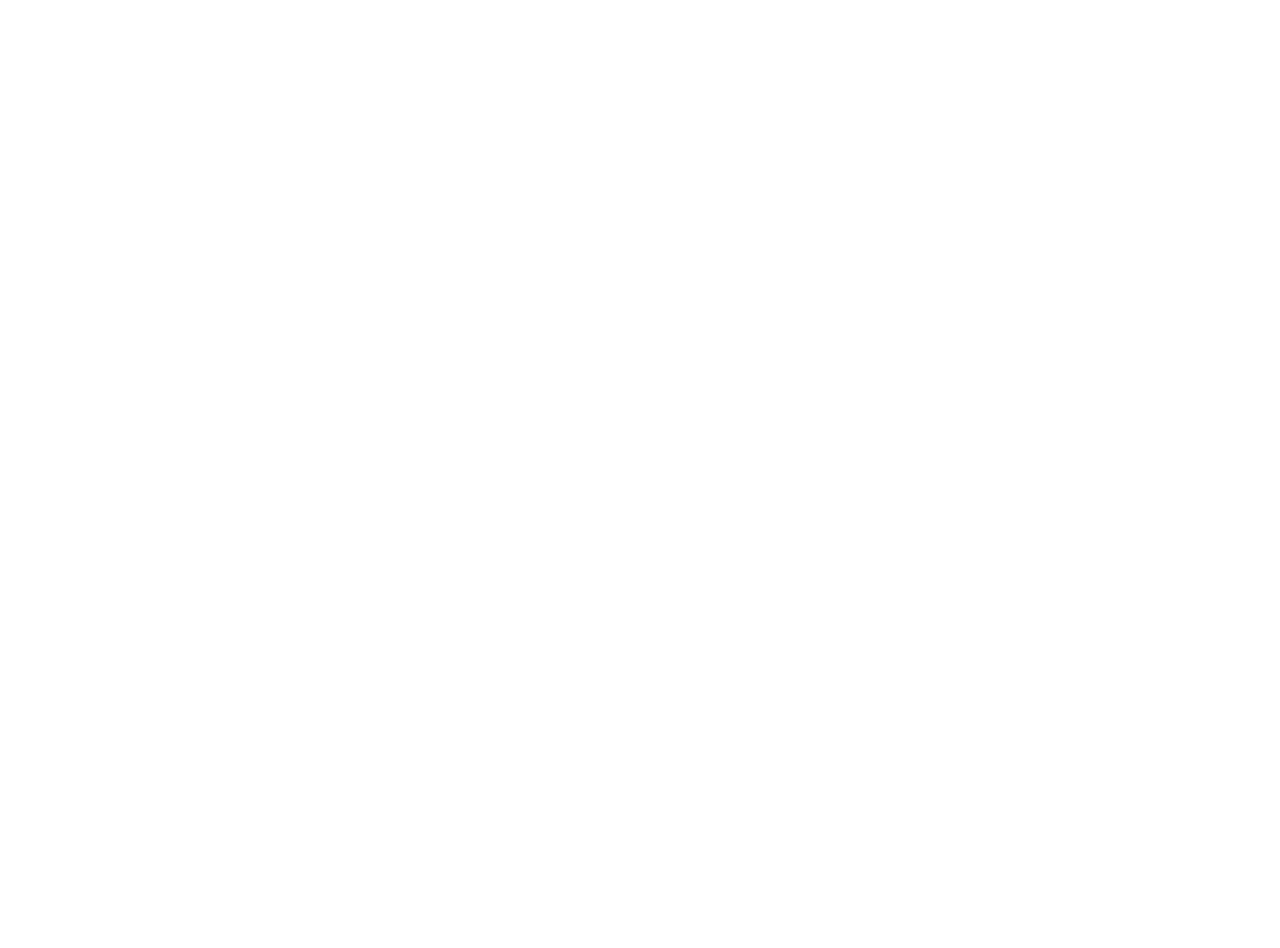
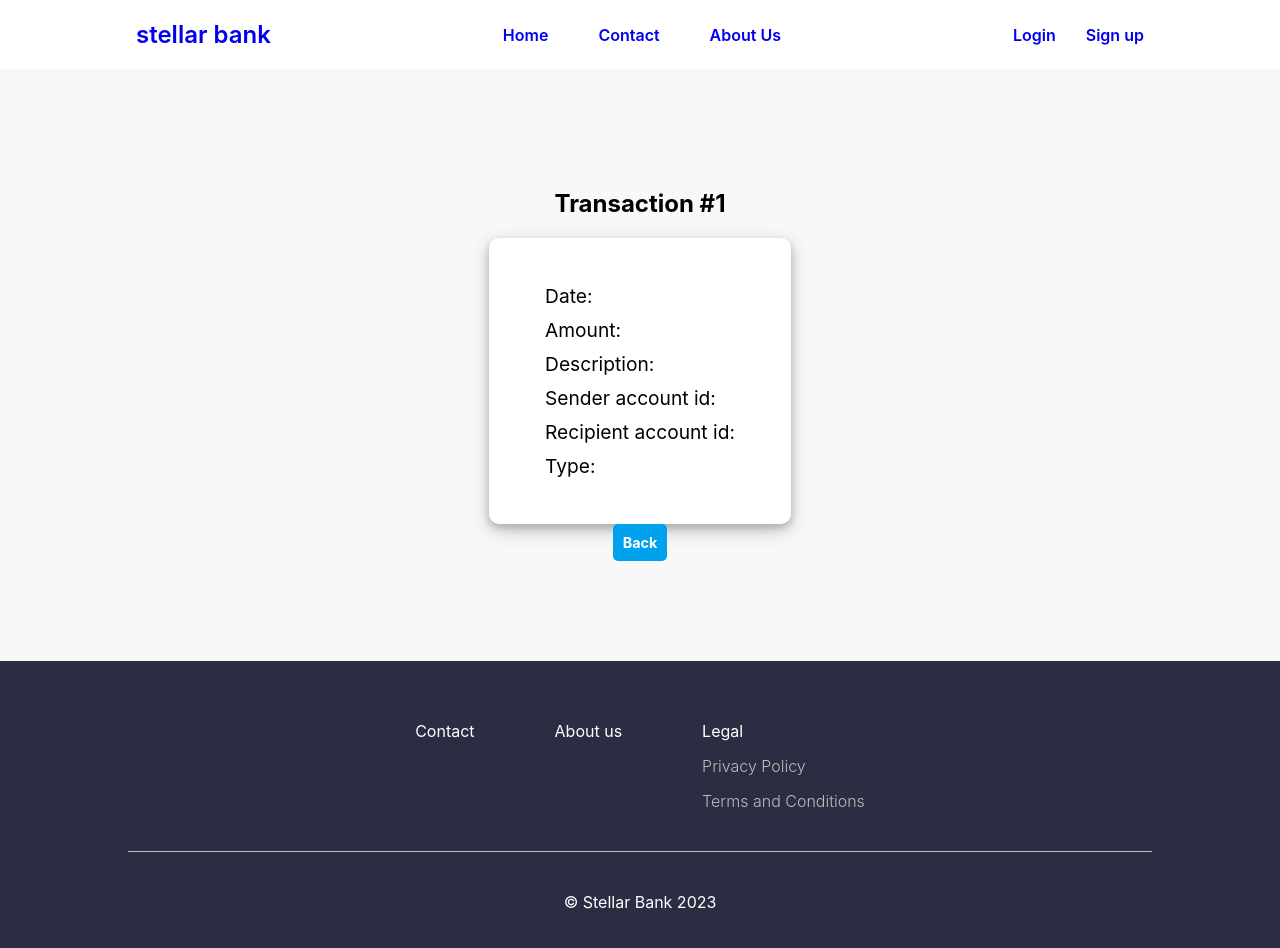
Before and after one commit to vldimr14/webbankapp, a React (Create React App) app in the folder frontend/webbankapp-frontend/: page /profile/transactions/1 in a window 1280 px wide. Before the commit this address had no page. Shown: the top 948 px of the page. Before the commit the page ends 800 px from the top, so only its background shows below. Built offline with nearby package versions, Linux system fonts and the light colour scheme; no server answers; the HTML template or start-up script is replaced by a standard one.

Commit message:
create transaction details page and implement corresponding method on backend

```diff
--- a/frontend/webbankapp-frontend/src/components/ProfileComponent.jsx
+++ b/frontend/webbankapp-frontend/src/components/ProfileComponent.jsx
@@ -1,7 +1,7 @@
 import api from 'axios';
 import Cookies from 'universal-cookie';
 import { useEffect, useState } from 'react';
-import { useNavigate } from 'react-router-dom';
+import { Link, useNavigate } from 'react-router-dom';
 
 
 function  ProfileComponent() {
@@ -34,6 +34,10 @@
 
   const transferHandler = () => {
     navigate('/profile/transfer')
+  }
+
+  const detailsHandler = (id) => {
+    navigate(`/profile/transactions/${id}`);
   }
 
   let transactions;
@@ -70,9 +74,9 @@
       {/* Render short transaction history (15 latest) */
         profileData.bankAccountId && (
          <div className="card transaction-history">
+          <h2>Latest transactions</h2>
           <table>
             <thead>
-              <h2>Latest transactions</h2>
               <tr>
                 <th>Date</th>
                 <th>Amount</th>
@@ -84,7 +88,7 @@
             <tbody>
               {transactions.map((transaction) => {
                 return (
-                  <tr>
+                  <tr key={transaction.id}>
                     <td>{transaction.date}</td>
                     {profileData.bankAccountId === transaction.recipient.id ||
                      profileData.bankAccountId === transaction.recipient ? (
@@ -97,6 +101,9 @@
                     {/* TODO recipient or sender */}
                     {/* <td>{transaction.recipient.id}</td> */}
                     <td>{transaction.id}</td>
+                    <td>
+                      <Link to={`transactions/${transaction.id}`} className='btn btn-submit'>Details</Link>
+                    </td>
                   </tr>
                 )
               })}
--- /dev/null
+++ b/frontend/webbankapp-frontend/src/components/TransactionDetailsComponent.jsx
@@ -0,0 +1,49 @@
+import { useState, useEffect } from 'react';
+import '../index.css';
+import Cookies from 'universal-cookie';
+import api from 'axios';
+import { Link, useNavigate, useParams } from 'react-router-dom';
+
+function TransactionDetailsComponent() {
+
+  const params = useParams();
+
+  const cookies = new Cookies();
+  const [transactionData, setTransactionData] = useState('');
+
+  useEffect(() => {
+    getTransaction(params.transactionId);
+  }, []);
+
+  const getTransaction = async (id) => {
+    const response = await api.get(`/api/profile/transactions?id=${id}`, {
+      headers: {'Authorization' : `Bearer ${cookies.get('jwt-token')}`}
+    }).catch((error) => {
+      console.error('Error during getting transaction information.', error.response ? error.response.data : error.message)
+    });
+
+    setTransactionData(response.data);
+    console.log(response.data);
+  }
+
+  return (
+    <div>
+      <div className='form-container'>
+        <h2>Transaction #{params.transactionId}</h2>
+        <div className='signup-form'>
+          <div className="transaction-details">
+            <div className="Date">Date: {transactionData.date}</div>
+            <div className="">Amount: {transactionData.amount} {transactionData.currency}</div>
+            <div className="">Description: {transactionData.description}</div>
+            <div className="">Sender account id: {transactionData && transactionData.sender.id}</div>
+            <div className="">Recipient account id: {transactionData && transactionData.recipient.id}</div>
+            <div className="">Type: {transactionData.type}</div>
+          </div>
+        </div>
+        <Link to="/profile" className='btn btn-submit'>Back</Link>
+      </div>
+    </div>
+  );
+}
+
+export default TransactionDetailsComponent;
--- a/frontend/webbankapp-frontend/src/index.css
+++ b/frontend/webbankapp-frontend/src/index.css
@@ -295,3 +295,12 @@
 .expense {
   color: red;
 }
+
+/* TRANSACTION DETAILS */
+
+.transaction-details {
+  display: flex;
+  flex-direction: column;
+  gap: 10px;
+  font-size: 1.2rem;
+}
--- a/frontend/webbankapp-frontend/src/pages/Pages.jsx
+++ b/frontend/webbankapp-frontend/src/pages/Pages.jsx
@@ -4,6 +4,7 @@
 import { Route, Routes, BrowserRouter } from 'react-router-dom';
 import Login from './Login';
 import Signup from './Signup';
+import TransactionDetails from './TransactionDetails';
 
 function Pages() {
   return (
@@ -18,6 +19,7 @@
         {/* TODO access only if user does have a bank account */}
         <Route path='/profile/transfer' element={<Transfer />} />
         <Route path='/profile/history' element={<Home />} />
+        <Route path='/profile/transactions/:transactionId' element={<TransactionDetails />}/>
       </Routes>
     </BrowserRouter>
   );
--- /dev/null
+++ b/frontend/webbankapp-frontend/src/pages/TransactionDetails.jsx
@@ -0,0 +1,19 @@
+import Header from '../components/Header'
+import Footer from '../components/Footer'
+import TransactionDetailsComponent from '../components/TransactionDetailsComponent';
+import { useParams } from 'react-router-dom';
+
+function TransactionDetails() {
+
+  const params = useParams();
+
+  return (
+		<div>
+			<Header />
+			<TransactionDetailsComponent />
+			<Footer />
+		</div>
+  );
+}
+
+export default TransactionDetails;
```
Also changed, not shown: 4 other files (tests, documents, lock files or other folders).
